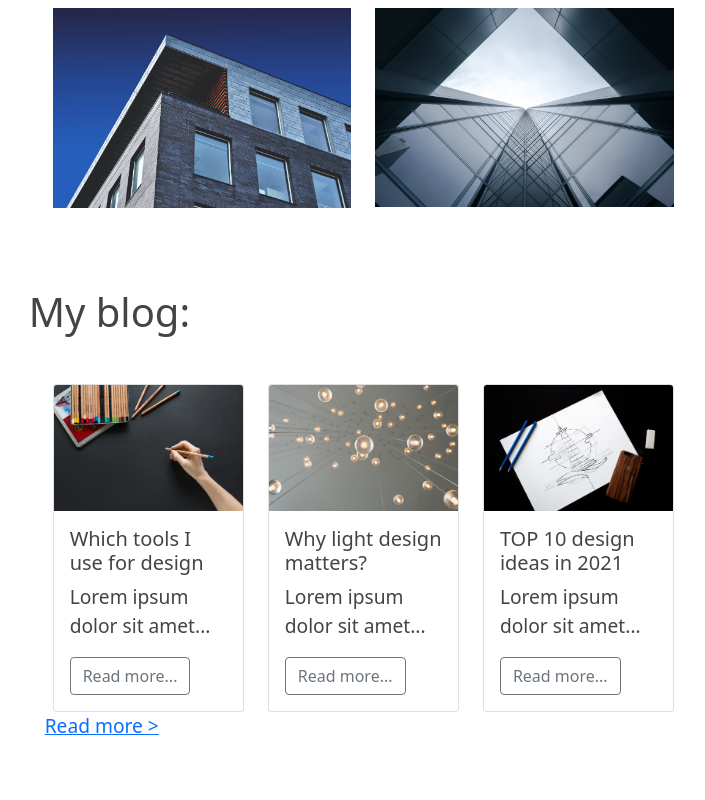
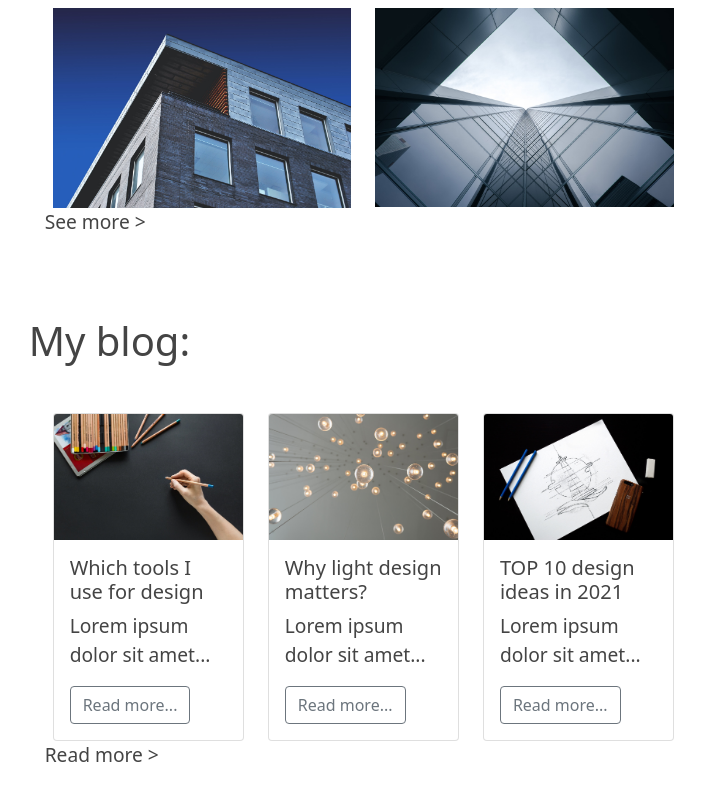
Before and after one commit to andreasmaeda/portfolio-website, a plain HTML site: page index.html in a window 1280 px wide. Shown: the part 1123-1923 px from the top of the page, without its empty margins (490-1195 px from the left). Drawn offline with Linux system fonts and the light colour scheme.

Commit message:
Projects and blog updates

```diff
--- a/css/style.css
+++ b/css/style.css
@@ -46,3 +46,8 @@ section {
      font-size: 1.2rem;
 
 }
+
+a {
+     color: #444;
+     text-decoration: none;
+}
--- a/index.html
+++ b/index.html
@@ -52,7 +52,9 @@
                                    <div class="col-md-6"><img src="img/g6.jpg" alt="Portifolio image" class="img-fluid thumbnail"></div>
                               </div>
                          </div>
+                         <a href="#" class="float-right mt-3 px-3">See more ></a>
                     </section>
+
                     <section class="blog">
                          <h2 class="display-6 mb-5">My blog:</h2>
                          <div class="container-fluid">
```
